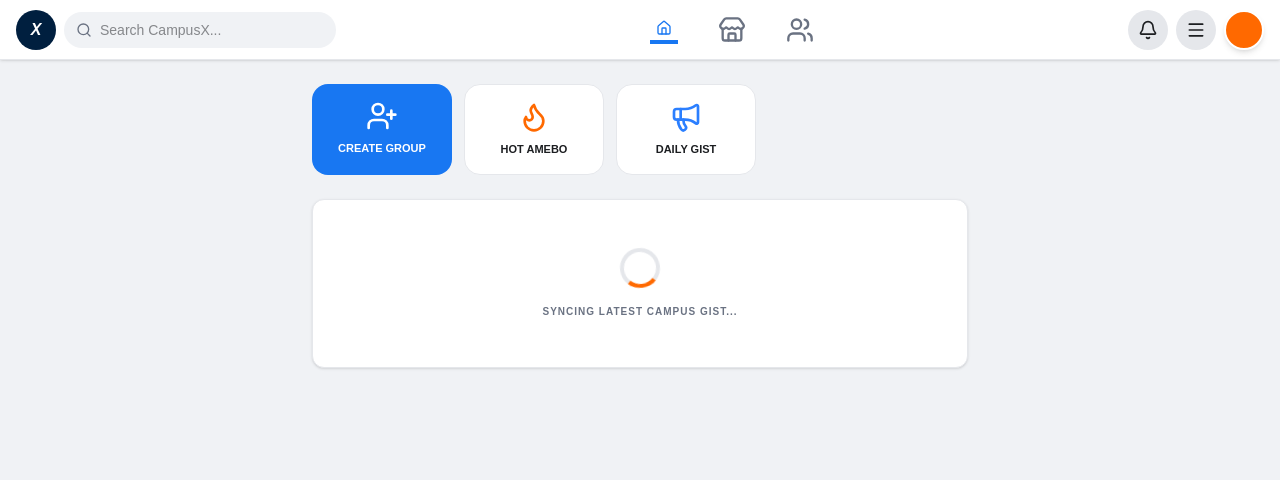
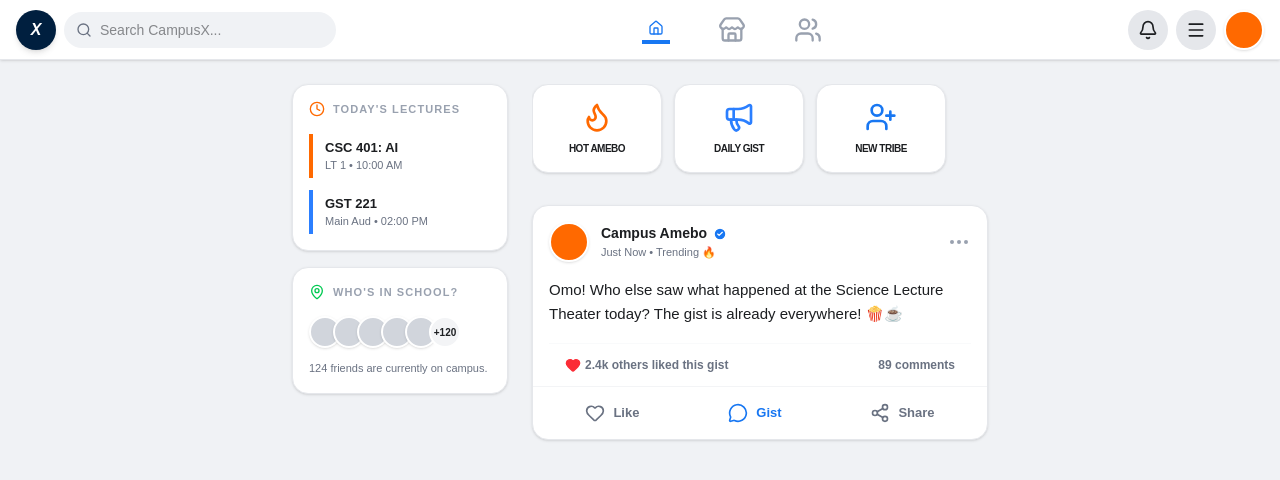
Before and after one commit to DwayneCarterGabriel3/CampusX, a Next.js app: page /dashboard in a window 1280 px wide. Shown: the top 480 px of the page. Built offline with nearby package versions, Linux system fonts and the light colour scheme.

Commit message:
UI: Final professional login with correct lib path

```diff
--- a/app/dashboard/page.tsx
+++ b/app/dashboard/page.tsx
@@ -2,25 +2,27 @@
 
 import { useState } from "react";
 import { useRouter } from "next/navigation";
-// CORRECTED PATH: Going up one level to find 'lib' inside 'app'
 import { supabase } from "../lib/supabase";
 import {
   Heart, MessageCircle, Share2, MoreHorizontal,
   Search, ShoppingBag, Plus, Home, Users, Store,
-  Bell, Menu, CheckCircle2, Flame, Megaphone, UserPlus
+  Bell, Menu, CheckCircle2, Flame, Megaphone, UserPlus,
+  BookOpen, MapPin, Clock
 } from "lucide-react";
 
 export default function CampusXDashboard() {
   const router = useRouter();
-  const [activeTab, setActiveTab] = useState("all");
   const [searchQuery, setSearchQuery] = useState("");
 
-  // FIX: Added 'React.ChangeEvent<HTMLInputElement>' to solve the 'any' type error
-  const handleSearch = (e: React.ChangeEvent<HTMLInputElement>) => {
-    setSearchQuery(e.target.value);
+  // Safety navigation: Checks if a feature is ready or just a demo
+  const navigateTo = (path: string) => {
+    // If the folder doesn't exist in your project, we show an alert instead of a 404
+    if (path === "/marketplace" || path === "/groups") {
+      alert(`${path.replace("/", "")} feature is being prepared for campus launch!`);
+    } else {
+      router.push(path);
+    }
   };
-
-  const createGroup = () => alert("Group creation coming soon!");
 
   return (
     <div className="min-h-screen bg-[#f0f2f5] text-[#1c1e21] pb-20">
@@ -28,74 +30,130 @@ export default function CampusXDashboard() {
       {/* --- TOP NAV --- */}
       <nav className="sticky top-0 z-50 bg-white shadow-sm border-b border-gray-200 px-4 flex justify-between items-center h-[60px]">
         <div className="flex items-center gap-2">
-          <div className="bg-[#001f3f] text-white w-10 h-10 rounded-full flex items-center justify-center font-black italic">X</div>
-          <div className="flex items-center bg-[#f0f2f5] px-3 py-2 rounded-full gap-2">
+          <div className="bg-[#001f3f] text-white w-10 h-10 rounded-full flex items-center justify-center font-black italic shadow-md">X</div>
+          <div className="flex items-center bg-[#f0f2f5] px-3 py-2 rounded-full gap-2 focus-within:ring-2 ring-orange-500/20 transition-all">
             <Search className="w-4 h-4 text-gray-500" />
             <input
               type="text"
               placeholder="Search CampusX..."
-              value={searchQuery}
-              onChange={handleSearch}
               className="bg-transparent outline-none text-sm w-32 sm:w-56"
             />
           </div>
         </div>
 
-        <div className="hidden md:flex gap-10 items-center">
+        <div className="hidden md:flex gap-12 items-center h-full">
           <Home className="w-7 h-7 text-[#1877f2] border-b-4 border-[#1877f2] py-1 cursor-pointer" />
-          <Store onClick={() => router.push("/marketplace")} className="w-7 h-7 text-gray-500 hover:text-[#1877f2] transition-all cursor-pointer" />
-          <Users onClick={() => router.push("/groups")} className="w-7 h-7 text-gray-500 hover:text-[#1877f2] transition-all cursor-pointer" />
+          <Store onClick={() => navigateTo("/marketplace")} className="w-7 h-7 text-gray-400 hover:text-[#1877f2] transition-all cursor-pointer" />
+          <Users onClick={() => navigateTo("/groups")} className="w-7 h-7 text-gray-400 hover:text-[#1877f2] transition-all cursor-pointer" />
         </div>
 
         <div className="flex gap-2 items-center">
-          <div className="bg-gray-200 p-2.5 rounded-full cursor-pointer"><Bell className="w-5 h-5" /></div>
-          <div className="bg-gray-200 p-2.5 rounded-full cursor-pointer"><Menu className="w-5 h-5" /></div>
-          <div className="w-10 h-10 rounded-full bg-orange-500 border-2 border-white shadow-md" />
+          <div className="bg-gray-200 p-2.5 rounded-full cursor-pointer hover:bg-gray-300 transition-colors"><Bell className="w-5 h-5" /></div>
+          <div className="bg-gray-200 p-2.5 rounded-full cursor-pointer hover:bg-gray-300 transition-colors"><Menu className="w-5 h-5" /></div>
+          <div className="w-10 h-10 rounded-full bg-orange-500 border-2 border-white shadow-sm cursor-pointer" />
         </div>
       </nav>
 
-      <main className="max-w-[680px] mx-auto pt-6 px-3">
+      <main className="max-w-[720px] mx-auto pt-6 px-3 grid grid-cols-1 md:grid-cols-3 gap-6">
 
-        {/* --- AMEBO & GIST SECTION --- */}
-        <div className="flex gap-3 overflow-x-auto pb-6 no-scrollbar">
-           <div onClick={createGroup} className="min-w-[140px] bg-[#1877f2] text-white p-4 rounded-2xl flex flex-col items-center gap-2 cursor-pointer active:scale-95 transition-all">
-              <UserPlus className="w-8 h-8" />
-              <span className="text-[11px] font-black uppercase">Create Group</span>
-           </div>
-           <div className="min-w-[140px] bg-white p-4 rounded-2xl border border-gray-200 flex flex-col items-center gap-2 cursor-pointer hover:border-orange-500 transition-all">
-              <Flame className="w-8 h-8 text-orange-500" />
-              <span className="text-[11px] font-black uppercase">Hot Amebo</span>
-           </div>
-           <div className="min-w-[140px] bg-white p-4 rounded-2xl border border-gray-200 flex flex-col items-center gap-2 cursor-pointer hover:border-blue-400 transition-all">
-              <Megaphone className="w-8 h-8 text-blue-500" />
-              <span className="text-[11px] font-black uppercase">Daily Gist</span>
-           </div>
+        {/* --- LEFT SIDE: LECTURES & STATUS --- */}
+        <div className="hidden md:block space-y-4">
+          <div className="bg-white p-4 rounded-2xl shadow-sm border border-gray-200">
+            <h3 className="text-[11px] font-black uppercase text-gray-400 mb-4 tracking-widest flex items-center gap-2">
+              <Clock className="w-4 h-4 text-orange-500" /> Today's Lectures
+            </h3>
+            <div className="space-y-3">
+              <div className="border-l-4 border-orange-500 pl-3 py-1">
+                <p className="text-[13px] font-bold">CSC 401: AI</p>
+                <p className="text-[11px] text-gray-500">LT 1 • 10:00 AM</p>
+              </div>
+              <div className="border-l-4 border-blue-500 pl-3 py-1">
+                <p className="text-[13px] font-bold">GST 221</p>
+                <p className="text-[11px] text-gray-500">Main Aud • 02:00 PM</p>
+              </div>
+            </div>
+          </div>
+
+          <div className="bg-white p-4 rounded-2xl shadow-sm border border-gray-200">
+            <h3 className="text-[11px] font-black uppercase text-gray-400 mb-4 tracking-widest flex items-center gap-2">
+              <MapPin className="w-4 h-4 text-green-500" /> Who's in School?
+            </h3>
+            <div className="flex -space-x-2">
+              {[1,2,3,4,5].map(i => (
+                <div key={i} className="w-8 h-8 rounded-full border-2 border-white bg-gray-300 shadow-sm" />
+              ))}
+              <div className="w-8 h-8 rounded-full border-2 border-white bg-gray-100 flex items-center justify-center text-[10px] font-bold">+120</div>
+            </div>
+            <p className="text-[11px] text-gray-500 mt-3 font-medium">124 friends are currently on campus.</p>
+          </div>
         </div>
 
-        {/* --- FEED LOADER --- */}
-        <div className="bg-white rounded-xl shadow-sm p-4 mb-5 border border-gray-200 text-center py-12">
-           <Loader2 className="w-10 h-10 animate-spin mx-auto" />
-           <p className="text-gray-500 font-bold uppercase text-[10px] mt-4 tracking-widest">
-             Syncing latest Campus Gist...
-           </p>
+        {/* --- MIDDLE: THE MAIN FEED --- */}
+        <div className="md:col-span-2 space-y-4">
+
+          {/* AMEBO BUTTONS */}
+          <div className="flex gap-3 overflow-x-auto pb-4 no-scrollbar">
+             <div className="min-w-[130px] bg-white p-4 rounded-2xl border border-gray-200 shadow-sm flex flex-col items-center gap-2 cursor-pointer hover:border-orange-500 hover:shadow-md transition-all active:scale-95 group">
+                <Flame className="w-8 h-8 text-orange-500 group-hover:animate-pulse" />
+                <span className="text-[10px] font-black uppercase tracking-tighter">Hot Amebo</span>
+             </div>
+             <div className="min-w-[130px] bg-white p-4 rounded-2xl border border-gray-200 shadow-sm flex flex-col items-center gap-2 cursor-pointer hover:border-blue-500 transition-all active:scale-95 group">
+                <Megaphone className="w-8 h-8 text-blue-500 group-hover:rotate-6 transition-transform" />
+                <span className="text-[10px] font-black uppercase tracking-tighter">Daily Gist</span>
+             </div>
+             <div className="min-w-[130px] bg-white p-4 rounded-2xl border border-gray-200 shadow-sm flex flex-col items-center gap-2 cursor-pointer hover:border-[#1877f2] transition-all active:scale-95 group">
+                <UserPlus className="w-8 h-8 text-[#1877f2]" />
+                <span className="text-[10px] font-black uppercase tracking-tighter">New Tribe</span>
+             </div>
+          </div>
+
+          {/* DYNAMIC AMEBO POST */}
+          <div className="bg-white rounded-2xl shadow-sm border border-gray-200 overflow-hidden">
+            <div className="p-4 flex items-center justify-between">
+              <div className="flex gap-3 items-center">
+                <div className="w-10 h-10 rounded-full bg-orange-500 border-2 border-white shadow-sm" />
+                <div>
+                  <div className="flex items-center gap-1.5 font-bold text-[14px]">
+                    Campus Amebo <CheckCircle2 className="w-3.5 h-3.5 text-[#1877f2] fill-[#1877f2] text-white" />
+                  </div>
+                  <p className="text-[11px] text-gray-500 font-medium">Just Now • Trending 🔥</p>
+                </div>
+              </div>
+              <MoreHorizontal className="text-gray-400 cursor-pointer" />
+            </div>
+
+            <div className="px-4 pb-4 text-[15px] leading-relaxed font-medium">
+              Omo! Who else saw what happened at the Science Lecture Theater today? The gist is already everywhere! 🍿☕️
+            </div>
+
+            <div className="px-4 py-3 flex justify-between items-center text-gray-500 text-[12px] border-t border-gray-50 mx-4">
+               <div className="flex items-center gap-1">
+                 <Heart className="w-4 h-4 text-red-500 fill-red-500" />
+                 <span className="font-bold">2.4k others liked this gist</span>
+               </div>
+               <span className="font-bold hover:underline cursor-pointer">89 comments</span>
+            </div>
+
+            <div className="px-2 py-1 flex justify-around font-bold text-gray-500 text-[13px] border-t border-gray-100">
+               <button className="flex-grow py-3 hover:bg-gray-50 rounded-xl flex items-center justify-center gap-2 transition-all"><Heart className="w-5 h-5" /> Like</button>
+               <button className="flex-grow py-3 hover:bg-gray-50 rounded-xl flex items-center justify-center gap-2 transition-all text-[#1877f2]"><MessageCircle className="w-5 h-5" /> Gist</button>
+               <button className="flex-grow py-3 hover:bg-gray-50 rounded-xl flex items-center justify-center gap-2 transition-all"><Share2 className="w-5 h-5" /> Share</button>
+            </div>
+          </div>
+
         </div>
       </main>
 
-      {/* --- MOBILE NAV --- */}
-      <div className="md:hidden fixed bottom-0 inset-x-0 bg-white border-t border-gray-200 px-6 py-3 flex justify-between items-center z-50">
+      {/* MOBILE NAV (FIXED) */}
+      <div className="md:hidden fixed bottom-0 inset-x-0 bg-white border-t border-gray-200 px-8 py-4 flex justify-between items-center z-50">
         <Home className="w-6 h-6 text-[#1877f2]" />
-        <Store onClick={() => router.push("/marketplace")} className="w-6 h-6 text-gray-400" />
-        <div onClick={() => router.push("/post-item")} className="bg-orange-500 p-3 rounded-2xl -mt-10 shadow-lg text-white">
+        <Store onClick={() => navigateTo("/marketplace")} className="w-6 h-6 text-gray-400" />
+        <div onClick={() => router.push("/post-item")} className="bg-orange-500 p-3.5 rounded-2xl -mt-12 shadow-xl shadow-orange-500/30 text-white active:scale-90 transition-all">
           <Plus className="w-7 h-7" />
         </div>
-        <Users onClick={() => router.push("/groups")} className="w-6 h-6 text-gray-400" />
+        <Users onClick={() => navigateTo("/groups")} className="w-6 h-6 text-gray-400" />
         <div className="w-8 h-8 rounded-full bg-gray-300" />
       </div>
     </div>
   );
 }
-
-// FIX: Added '{ className }: { className: string }' to solve the implicit 'any' error
-function Loader2({ className }: { className: string }) {
-  return <div className={`border-4 border-gray-200 border-t-orange-500 rounded-full ${className}`} />;
-}
```
